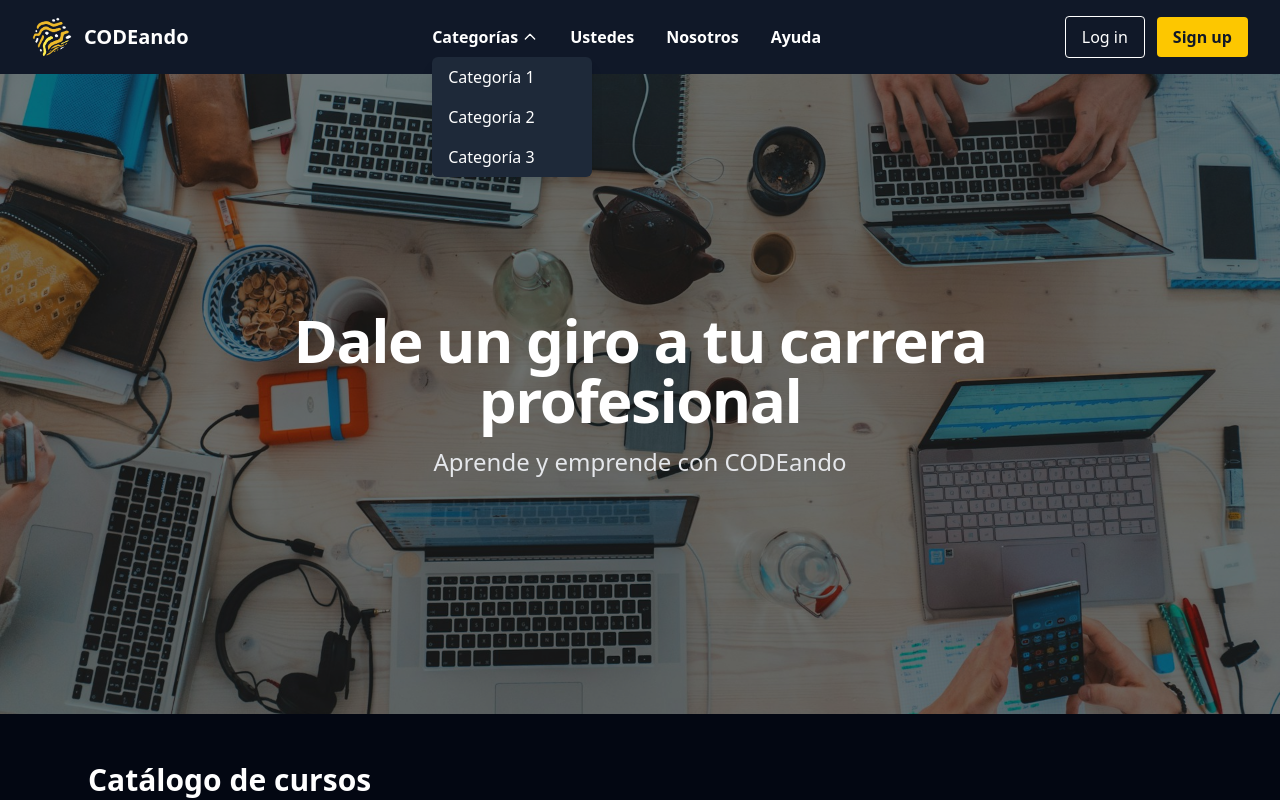
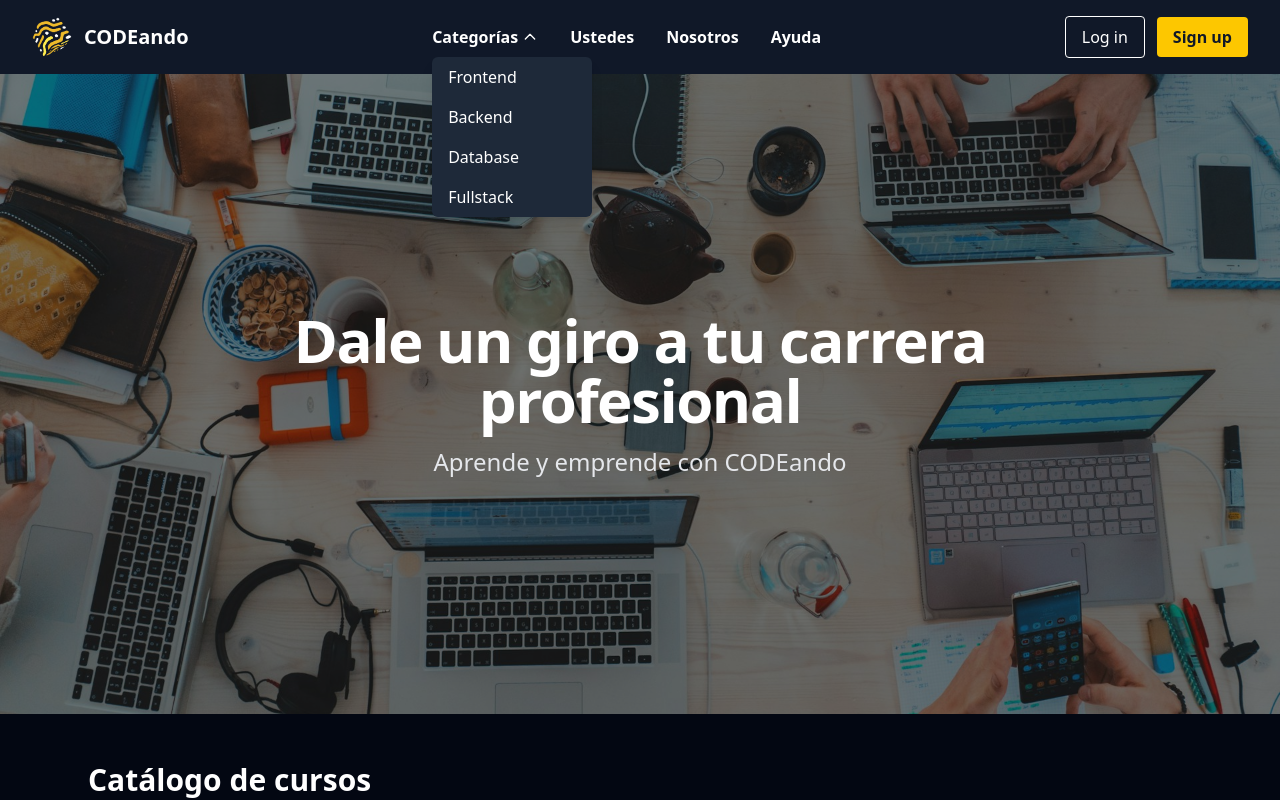
Before and after one commit to TobiEscoca/Proyect_CODEando, a React (Vite) app in the folder CODEando/: page / in a window 1280 px wide. Both pictures are taken after a click on the button "Categorías". Shown: the top 800 px of the page. Built offline with nearby package versions, Linux system fonts and the light colour scheme.

Commit message:
Upgrade styles

```diff
--- a/CODEando/src/App.jsx
+++ b/CODEando/src/App.jsx
@@ -3,6 +3,7 @@ import Nav from "./ui/Nav";
 import Hero from "./ui/Hero";
 import "./App.css";
 import Catalog from "./ui/Catalog";
+import courses from "./data/courses";
 import Footer from "./ui/Footer";
 
 const App = () => {
@@ -15,57 +16,7 @@ const App = () => {
         backgroundImageUrl="/public/study_session.jpg"
         heightClass="h-[80vh]"
       />
-      <Catalog
-        courses={[
-          {
-            id: 1,
-            name: "Python Básico",
-            available: true,
-            price: 9999,
-            image:
-              "https://images.unsplash.com/photo-1649180556628-9ba704115795?w=600&auto=format&fit=crop&q=60&ixlib=rb-4.1.0&ixid=M3wxMjA3fDB8MHxzZWFyY2h8M3x8cHl0aG9ufGVufDB8fDB8fHww",
-          },
-          {
-            id: 2,
-            name: "Node API",
-            available: false,
-            price: 15999,
-            image:
-              "https://static.platzi.com/media/blog/nueva-version-nodejs-npm-41d0c683-dd57-4540-92f2-daff88ec661d.png",
-          },
-          {
-            id: 3,
-            name: "JavaScript Básico",
-            available: true,
-            price: 15999,
-            image:
-              "https://bairesdev.mo.cloudinary.net/blog/2023/08/What-Is-JavaScript-Used-For.jpg",
-          },
-          {
-            id: 4,
-            name: "Sql Básico",
-            available: false,
-            price: 10999,
-            image: "https://www.mytecbits.com/wp-content/uploads/SQL.png",
-          },
-          {
-            id: 5,
-            name: "Tailwind y UI Pro",
-            available: true,
-            price: 17999,
-            image:
-              "https://images.unsplash.com/photo-1526378722484-bd91ca387e72?q=80&w=1600&auto=format&fit=crop",
-          },
-          {
-            id: 6,
-            name: "React",
-            available: true,
-            price: 14999,
-            image:
-              "https://encrypted-tbn0.gstatic.com/images?q=tbn:ANd9GcQ_0THFhuovUiQmDb-vBxAPHPziFSVBAnLFSg&s",
-          },
-        ]}
-      />
+      <Catalog courses={courses} />
       <Footer />
     </div>
   );
--- /dev/null
+++ b/CODEando/src/data/courses.jsx
@@ -0,0 +1,57 @@
+const courses = [
+  {
+    id: 1,
+    name: "Python Básico",
+    category: "Backend",
+    available: true,
+    price: 9999,
+    image:
+      "https://images.unsplash.com/photo-1649180556628-9ba704115795?w=600&auto=format&fit=crop&q=60&ixlib=rb-4.1.0&ixid=M3wxMjA3fDB8MHxzZWFyY2h8M3x8cHl0aG9ufGVufDB8fDB8fHww",
+  },
+  {
+    id: 2,
+    name: "Node API",
+    category: "Backend",
+    available: false,
+    price: 15999,
+    image:
+      "https://static.platzi.com/media/blog/nueva-version-nodejs-npm-41d0c683-dd57-4540-92f2-daff88ec661d.png",
+  },
+  {
+    id: 3,
+    name: "JavaScript Básico",
+    category: "Frontend",
+    available: true,
+    price: 15999,
+    image:
+      "https://bairesdev.mo.cloudinary.net/blog/2023/08/What-Is-JavaScript-Used-For.jpg",
+  },
+  {
+    id: 4,
+    name: "Sql Básico",
+    category: "Database",
+    available: false,
+    price: 10999,
+    image: "https://www.mytecbits.com/wp-content/uploads/SQL.png",
+  },
+  {
+    id: 5,
+    name: "Tailwind y UI Pro",
+    category: "Frontend",
+    available: true,
+    price: 17999,
+    image:
+      "https://images.unsplash.com/photo-1526378722484-bd91ca387e72?q=80&w=1600&auto=format&fit=crop",
+  },
+  {
+    id: 6,
+    name: "React",
+    category: "Frontend",
+    available: true,
+    price: 14999,
+    image:
+      "https://encrypted-tbn0.gstatic.com/images?q=tbn:ANd9GcQ_0THFhuovUiQmDb-vBxAPHPziFSVBAnLFSg&s",
+  },
+];
+
+export default courses;
--- a/CODEando/src/ui/Catalog.jsx
+++ b/CODEando/src/ui/Catalog.jsx
@@ -6,6 +6,7 @@ const sampleCourses = [
     name: "React desde Cero",
     available: true,
     price: 19999,
+    category: "Frontend",
     image:
       "https://images.unsplash.com/photo-1555066931-4365d14bab8c?q=80&w=1600&auto=format&fit=crop",
   },
@@ -43,6 +44,9 @@ const Catalog = ({ courses = sampleCourses, title = "Catálogo de cursos" }) =>
                 <h3 className="text-lg font-semibold text-gray-900 line-clamp-2">
                   {course.name}
                 </h3>
+                <h4 className="text-sm font-semibold text-gray-900 line-clamp-2">
+                  {course.category}
+                </h4>
 
                 <div className="mt-2 flex items-center justify-between">
                   <span
--- a/CODEando/src/ui/Nav.jsx
+++ b/CODEando/src/ui/Nav.jsx
@@ -49,19 +49,25 @@ export default function Nav() {
                   href="#"
                   className="block px-4 py-2 text-white hover:bg-gray-700"
                 >
-                  Categoría 1
+                  Frontend
                 </a>
                 <a
                   href="#"
                   className="block px-4 py-2 text-white hover:bg-gray-700"
                 >
-                  Categoría 2
+                  Backend
                 </a>
                 <a
                   href="#"
                   className="block px-4 py-2 text-white hover:bg-gray-700"
                 >
-                  Categoría 3
+                  Database
+                </a>
+                <a
+                  href="#"
+                  className="block px-4 py-2 text-white hover:bg-gray-700"
+                >
+                  Fullstack
                 </a>
               </div>
             )}
```
